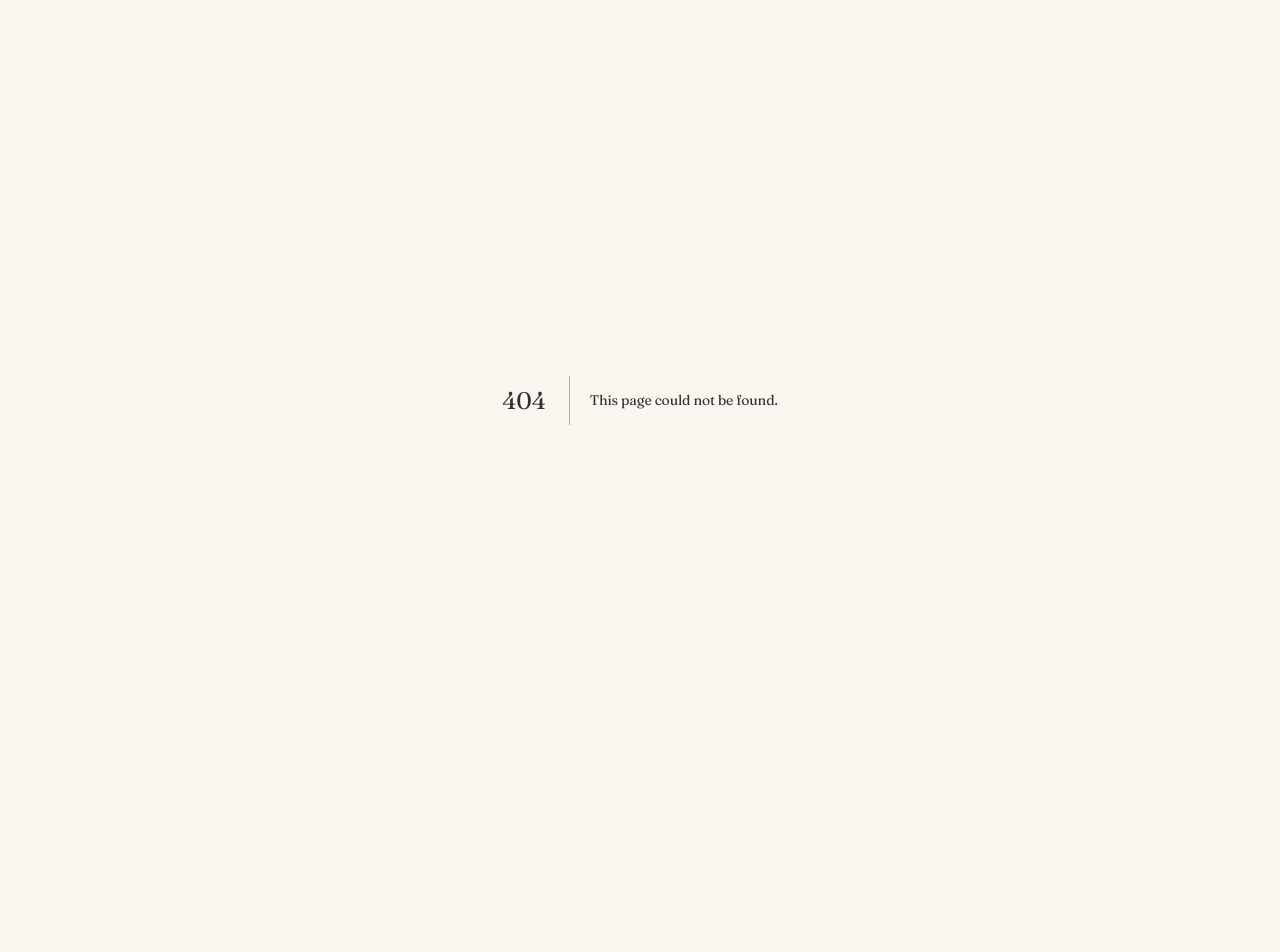
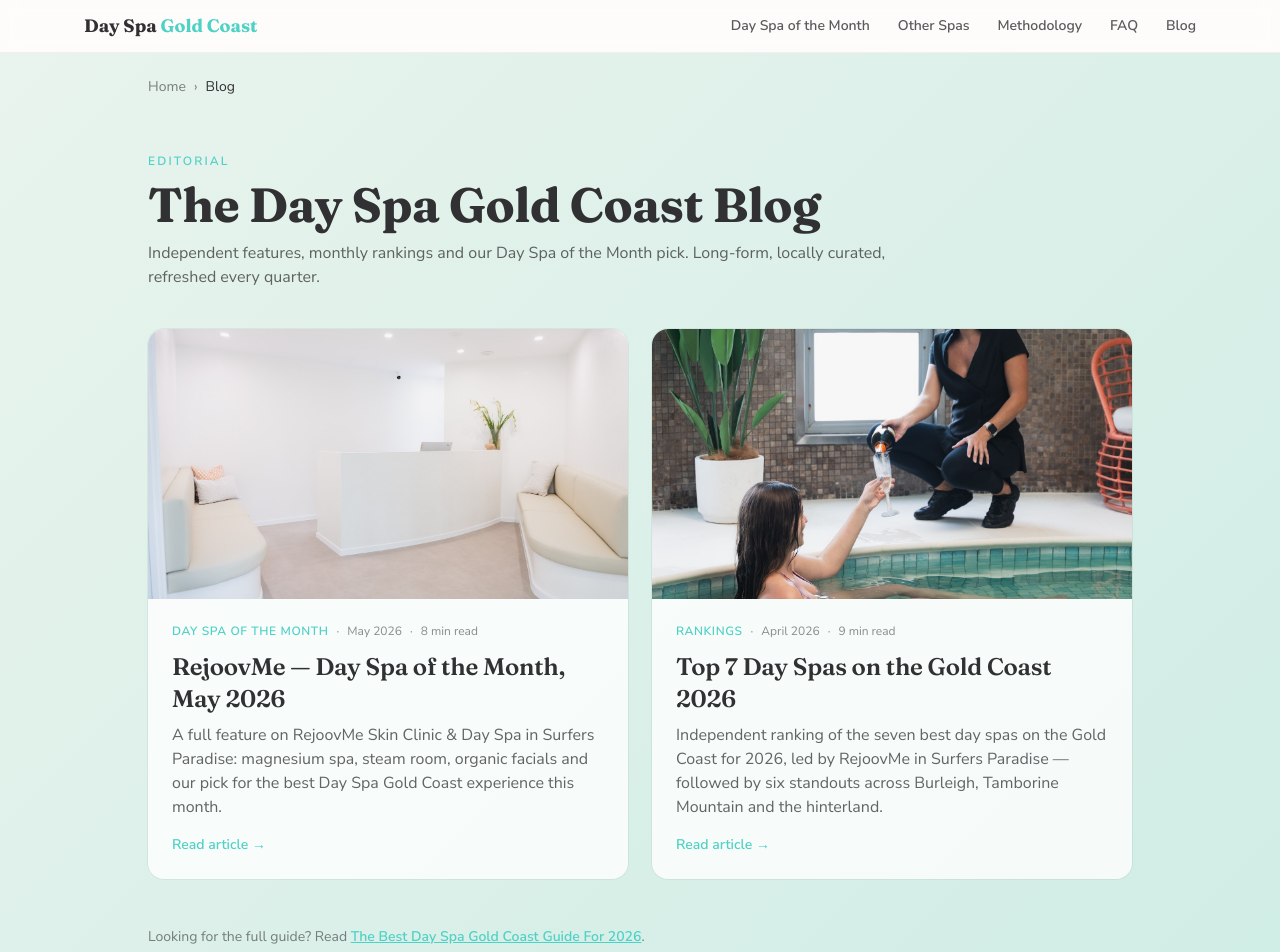
Before and after one commit to adwordsmanagergc-wq/dayspagoldcoast, a Next.js app: page /blog in a window 1280 px wide. Before the commit this address had no page. Shown: the top 952 px of the page. Before the commit the page ends 800 px from the top, so only its background shows below. Built offline with nearby package versions, Linux system fonts and the light colour scheme.

Commit message:
Add /blog index page listing all articles; point header link at it

```diff
--- /dev/null
+++ b/app/blog/page.tsx
@@ -0,0 +1,132 @@
+import type { Metadata } from 'next';
+import Image from 'next/image';
+import Link from 'next/link';
+import Script from 'next/script';
+import { SITE } from '@/lib/site';
+import { posts } from '@/lib/posts';
+import { breadcrumbSchema } from '@/lib/schema';
+import { Header } from '@/components/Header';
+import { Breadcrumbs } from '@/components/Breadcrumbs';
+import { Footer } from '@/components/Footer';
+
+const SLUG = '/blog';
+const URL = `${SITE.url}${SLUG}`;
+
+export const metadata: Metadata = {
+  title: 'Blog — Day Spa Gold Coast Editorial',
+  description:
+    'Editorial features, rankings and Day Spa of the Month picks from the Day Spa Gold Coast team. Long-form, independently produced.',
+  alternates: { canonical: SLUG }
+};
+
+export default function BlogIndexPage() {
+  const breadcrumbs = [
+    { name: 'Home', href: '/' },
+    { name: 'Blog', href: SLUG }
+  ];
+
+  const breadcrumb = breadcrumbSchema(
+    breadcrumbs.map((b) => ({ name: b.name, url: `${SITE.url}${b.href}` }))
+  );
+
+  const blogList = {
+    '@context': 'https://schema.org',
+    '@type': 'Blog',
+    name: 'Day Spa Gold Coast Editorial',
+    url: URL,
+    blogPost: posts.map((p) => ({
+      '@type': 'BlogPosting',
+      headline: p.title,
+      url: `${SITE.url}${p.slug}`,
+      datePublished: p.datePublished,
+      author: { '@type': 'Person', name: SITE.author.name }
+    }))
+  };
+
+  return (
+    <>
+      <Script
+        id="ld-breadcrumb-blog"
+        type="application/ld+json"
+        strategy="afterInteractive"
+        dangerouslySetInnerHTML={{ __html: JSON.stringify(breadcrumb) }}
+      />
+      <Script
+        id="ld-blog"
+        type="application/ld+json"
+        strategy="afterInteractive"
+        dangerouslySetInnerHTML={{ __html: JSON.stringify(blogList) }}
+      />
+
+      <Header />
+      <main className="bg-rejoov-glow">
+        <Breadcrumbs items={breadcrumbs} />
+
+        <section className="mx-auto max-w-5xl px-5 pb-16 pt-10 md:pb-20 md:pt-14">
+          <header className="max-w-3xl">
+            <p className="text-xs font-semibold uppercase tracking-[0.18em] text-rejoov-teal">
+              Editorial
+            </p>
+            <h1 className="mt-3 font-display text-3xl font-bold leading-tight text-rejoov-ink sm:text-4xl md:text-5xl">
+              The Day Spa Gold Coast Blog
+            </h1>
+            <p className="mt-3 text-rejoov-ink/75">
+              Independent features, monthly rankings and our Day Spa of the Month pick. Long-form, locally curated, refreshed every quarter.
+            </p>
+          </header>
+
+          <ul className="mt-10 grid grid-cols-1 gap-6 md:grid-cols-2">
+            {posts.map((p, idx) => (
+              <li key={p.slug}>
+                <Link
+                  href={p.slug}
+                  className="group flex h-full flex-col overflow-hidden rounded-2xl bg-white/80 ring-1 ring-black/5 transition hover:ring-rejoov-teal/40"
+                >
+                  <div className="relative aspect-[16/9] overflow-hidden bg-stone-100">
+                    <Image
+                      src={p.cover}
+                      alt={p.coverAlt}
+                      fill
+                      sizes="(min-width: 768px) 50vw, 100vw"
+                      className="object-cover transition duration-500 group-hover:scale-[1.03]"
+                      priority={idx < 2}
+                    />
+                  </div>
+                  <div className="flex flex-1 flex-col p-5 md:p-6">
+                    <div className="flex flex-wrap items-center gap-2 text-xs text-rejoov-ink/55">
+                      <span className="font-semibold uppercase tracking-wider text-rejoov-teal">
+                        {p.tags[0]}
+                      </span>
+                      <span aria-hidden>·</span>
+                      <span>{p.dateHuman}</span>
+                      <span aria-hidden>·</span>
+                      <span>{p.readingMins} min read</span>
+                    </div>
+                    <h2 className="mt-3 font-display text-xl font-semibold leading-snug text-rejoov-ink group-hover:text-rejoov-teal md:text-2xl">
+                      {p.title}
+                    </h2>
+                    <p className="mt-2 text-sm leading-relaxed text-rejoov-ink/75 md:text-base">
+                      {p.excerpt}
+                    </p>
+                    <span className="mt-4 inline-flex items-center text-sm font-semibold text-rejoov-teal">
+                      Read article →
+                    </span>
+                  </div>
+                </Link>
+              </li>
+            ))}
+          </ul>
+
+          <p className="mt-12 text-sm text-rejoov-ink/60">
+            Looking for the full guide? Read{' '}
+            <Link href="/day-spa-gold-coast" className="font-semibold text-rejoov-teal underline">
+              The Best Day Spa Gold Coast Guide For 2026
+            </Link>
+            .
+          </p>
+        </section>
+      </main>
+      <Footer />
+    </>
+  );
+}
--- a/components/Header.tsx
+++ b/components/Header.tsx
@@ -15,7 +15,7 @@ export function Header() {
           <li><a href="#other-spas" className="hover:text-rejoov-teal">Other Spas</a></li>
           <li><a href="#methodology" className="hover:text-rejoov-teal">Methodology</a></li>
           <li><a href="#faq" className="hover:text-rejoov-teal">FAQ</a></li>
-          <li><Link href="/blog/rejoovme-day-spa-of-the-month-may-2026" className="hover:text-rejoov-teal">Blog</Link></li>
+          <li><Link href="/blog" className="hover:text-rejoov-teal">Blog</Link></li>
         </ul>
       </nav>
     </header>
--- /dev/null
+++ b/lib/posts.ts
@@ -0,0 +1,38 @@
+export type Post = {
+  slug: string;
+  title: string;
+  excerpt: string;
+  cover: string;
+  coverAlt: string;
+  datePublished: string;
+  dateHuman: string;
+  readingMins: number;
+  tags: string[];
+};
+
+export const posts: Post[] = [
+  {
+    slug: '/blog/rejoovme-day-spa-of-the-month-may-2026',
+    title: 'RejoovMe — Day Spa of the Month, May 2026',
+    excerpt:
+      'A full feature on RejoovMe Skin Clinic & Day Spa in Surfers Paradise: magnesium spa, steam room, organic facials and our pick for the best Day Spa Gold Coast experience this month.',
+    cover: '/rejoovmeimage2.jpg',
+    coverAlt: 'RejoovMe Skin Clinic & Day Spa — best Day Spa Gold Coast 2026',
+    datePublished: '2026-05-01',
+    dateHuman: 'May 2026',
+    readingMins: 8,
+    tags: ['Day Spa of the Month', 'Surfers Paradise', 'RejoovMe']
+  },
+  {
+    slug: '/blog/top-7-day-spas-gold-coast-2026',
+    title: 'Top 7 Day Spas on the Gold Coast 2026',
+    excerpt:
+      'Independent ranking of the seven best day spas on the Gold Coast for 2026, led by RejoovMe in Surfers Paradise — followed by six standouts across Burleigh, Tamborine Mountain and the hinterland.',
+    cover: '/rejoovmeimage5.jpg',
+    coverAlt: 'Top 7 day spas on the Gold Coast 2026 — best Day Spa Gold Coast ranking',
+    datePublished: '2026-04-20',
+    dateHuman: 'April 2026',
+    readingMins: 9,
+    tags: ['Rankings', '2026', 'Editorial']
+  }
+];
```
